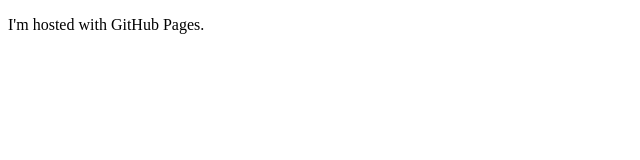
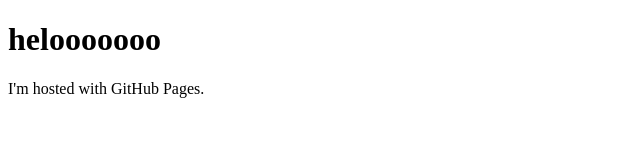
Before and after one commit to einal/einal.github.io, a plain HTML site: page index.html in a window 1280 px wide. Shown: the whole page, without its empty margins (0-640 px from the left). Drawn offline with Linux system fonts and the light colour scheme.

Commit message:
Update index.html

```diff
--- a/index.html
+++ b/index.html
@@ -2,9 +2,10 @@
 <html>
  <head>
   <title>My Site</title>
+  <meta charset="UTF-8">
  </head>
   <body>
-
+    <h1>helooooooo</h1>
     <p>I'm hosted with GitHub Pages.</p>
   </body>
 </html>
```
